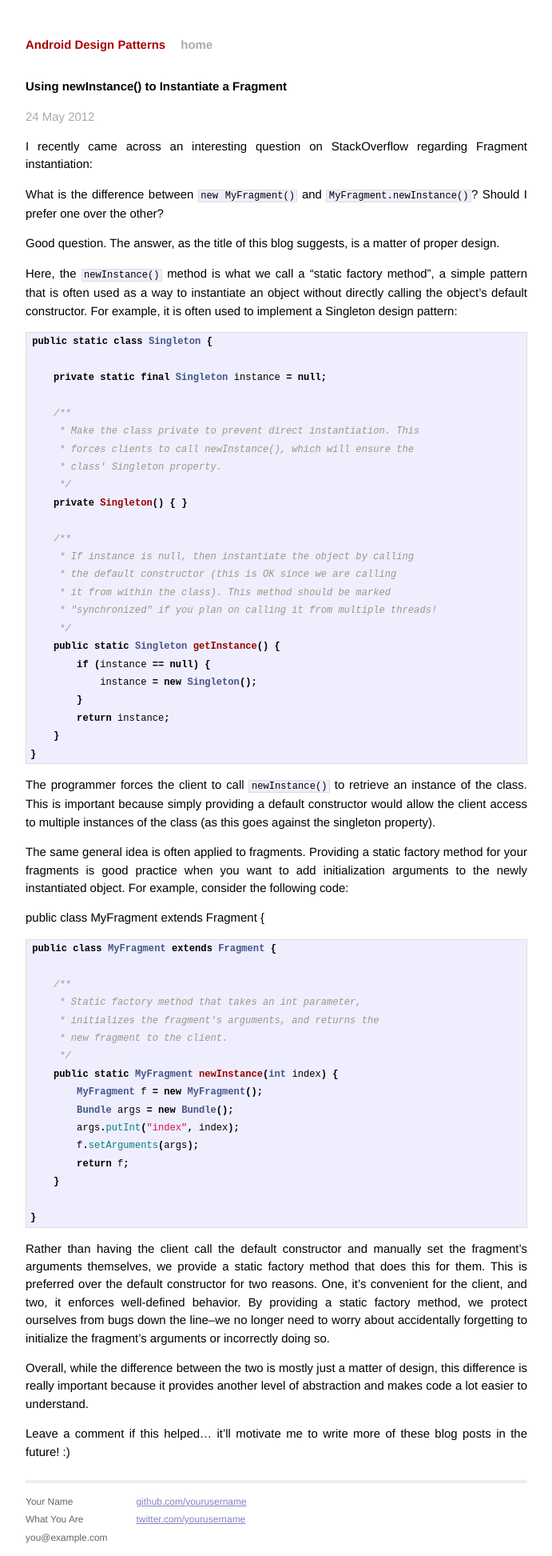
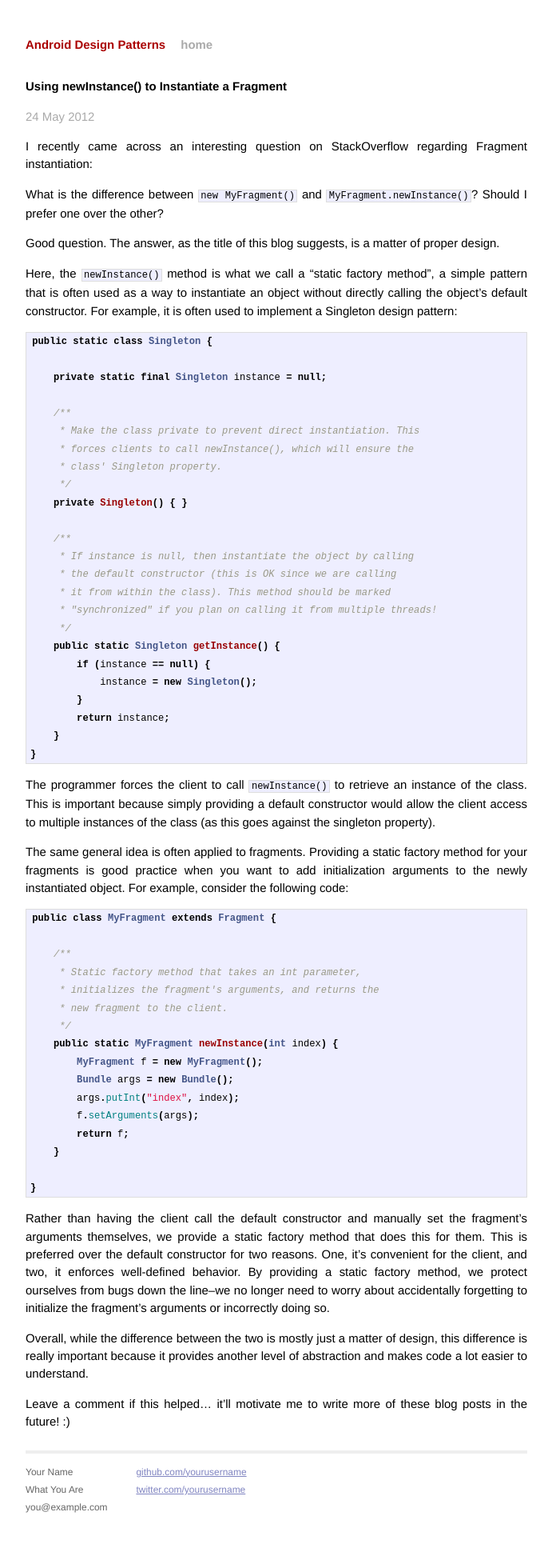
Before and after one commit to alexjlockwood/AndroidDesignPatterns, a Jekyll site: the page built from _posts/2012-05-24-using-newinstance-to-instantiate-a-fragment.md, in a window 1280 px wide. Shown: the whole page at 80% size, without its empty margins (294-985 px from the left). Built offline with Jekyll 4.4.1, drawn with Linux system fonts in a browser that asks for light colours; Markdown is read by kramdown in place of the engine named in the settings; after the commit the page ends 1908 px from its top, so only the background shows below that.

Commit message:
Fixed typo in markdown

````diff
--- a/_posts/2012-05-24-using-newinstance-to-instantiate-a-fragment.md
+++ b/_posts/2012-05-24-using-newinstance-to-instantiate-a-fragment.md
@@ -44,8 +44,6 @@ The programmer forces the client to call `newInstance()` to retrieve an instance
 
 The same general idea is often applied to fragments. Providing a static factory method for your fragments is good practice when you want to add initialization arguments to the newly instantiated object. For example, consider the following code:
 
-public class MyFragment extends Fragment {
-
 ```java
 public class MyFragment extends Fragment {
 
````
